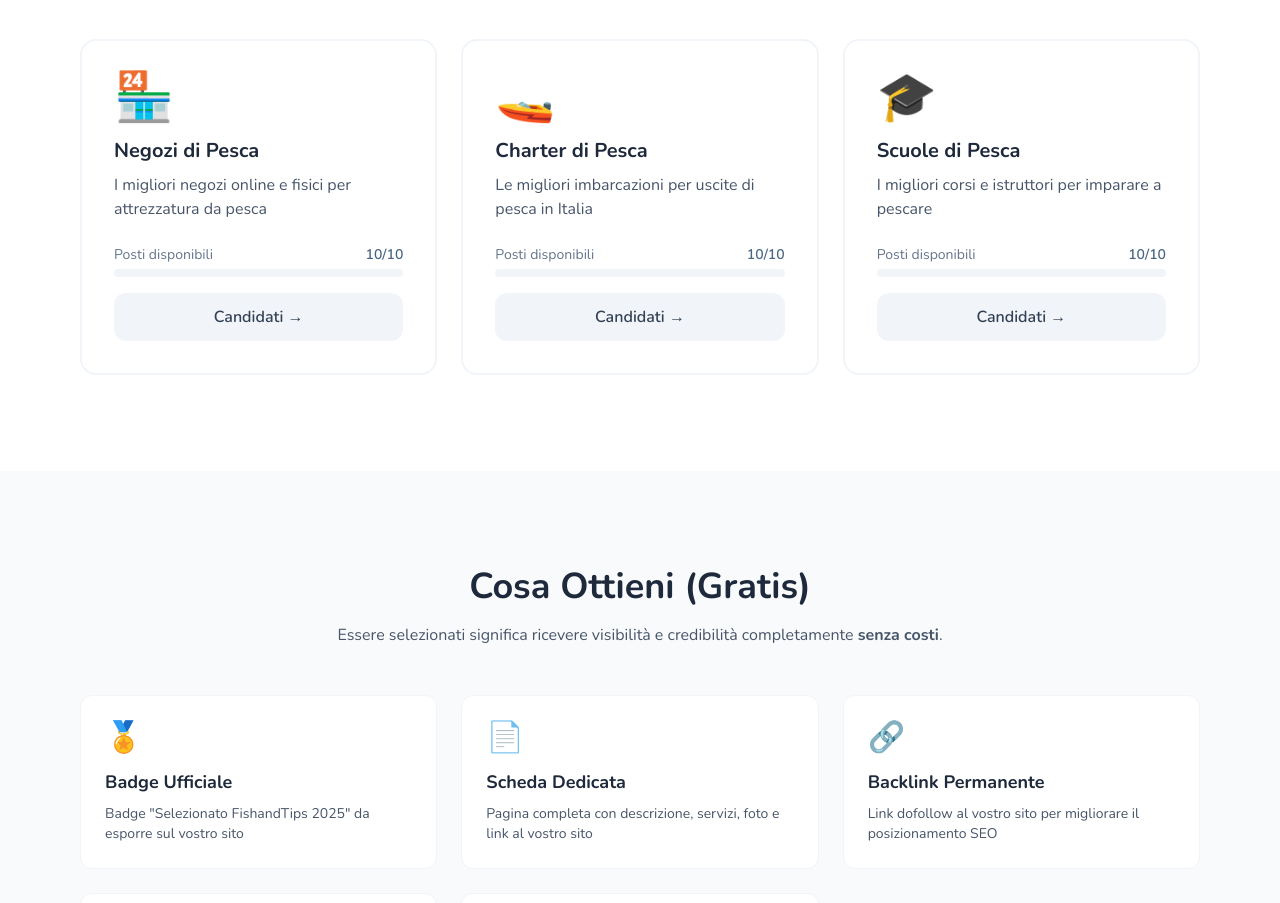
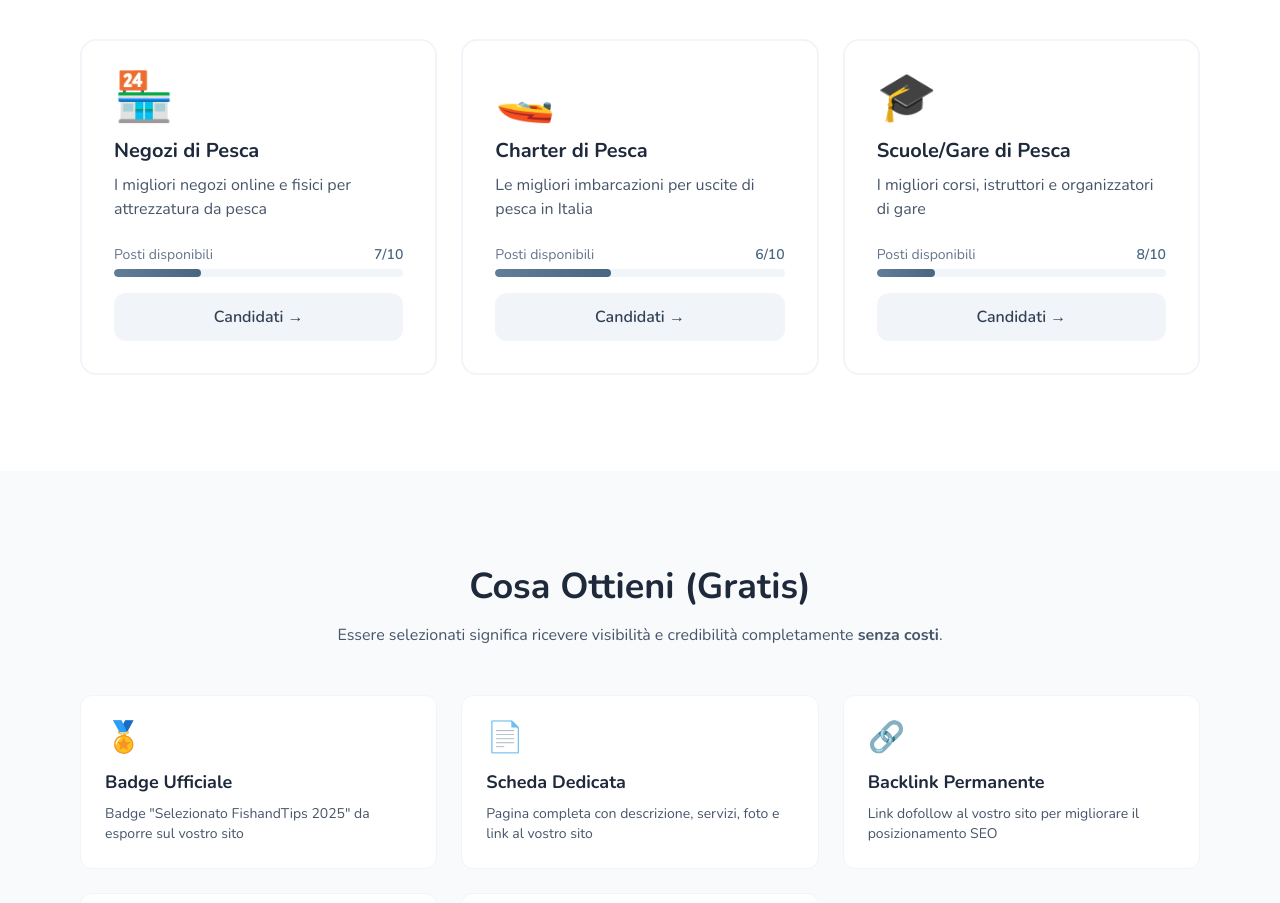
Before and after one commit to Gabrielepolimi/fishandtips, a Next.js app: page /migliori-pesca-2025 in a window 1280 px wide. Shown: the part 1200-2103 px from the top of the page. Built offline with nearby package versions, Linux system fonts and the light colour scheme.

Commit message:
Aggiornato: Scuole/Gare di Pesca, posti occupati 3/4/2

```diff
--- a/app/migliori-pesca-2025/page.tsx
+++ b/app/migliori-pesca-2025/page.tsx
@@ -20,7 +20,7 @@ const categories = [
     icon: '🏪',
     description: 'I migliori negozi online e fisici per attrezzatura da pesca',
     slots: 10,
-    filled: 0,
+    filled: 3,
   },
   {
     id: 'charter',
@@ -28,15 +28,15 @@ const categories = [
     icon: '🚤',
     description: 'Le migliori imbarcazioni per uscite di pesca in Italia',
     slots: 10,
-    filled: 0,
+    filled: 4,
   },
   {
     id: 'scuole',
-    title: 'Scuole di Pesca',
+    title: 'Scuole/Gare di Pesca',
     icon: '🎓',
-    description: 'I migliori corsi e istruttori per imparare a pescare',
+    description: 'I migliori corsi, istruttori e organizzatori di gare',
     slots: 10,
-    filled: 0,
+    filled: 2,
   },
 ];
 
@@ -391,7 +391,7 @@ export default function MiglioriPesca2025Page() {
                     <option value="">Seleziona categoria</option>
                     <option value="Negozi di Pesca">🏪 Negozi di Pesca</option>
                     <option value="Charter di Pesca">🚤 Charter di Pesca</option>
-                    <option value="Scuole di Pesca">🎓 Scuole di Pesca</option>
+                    <option value="Scuole/Gare di Pesca">🎓 Scuole/Gare di Pesca</option>
                   </select>
                 </div>
                 <div>
```
